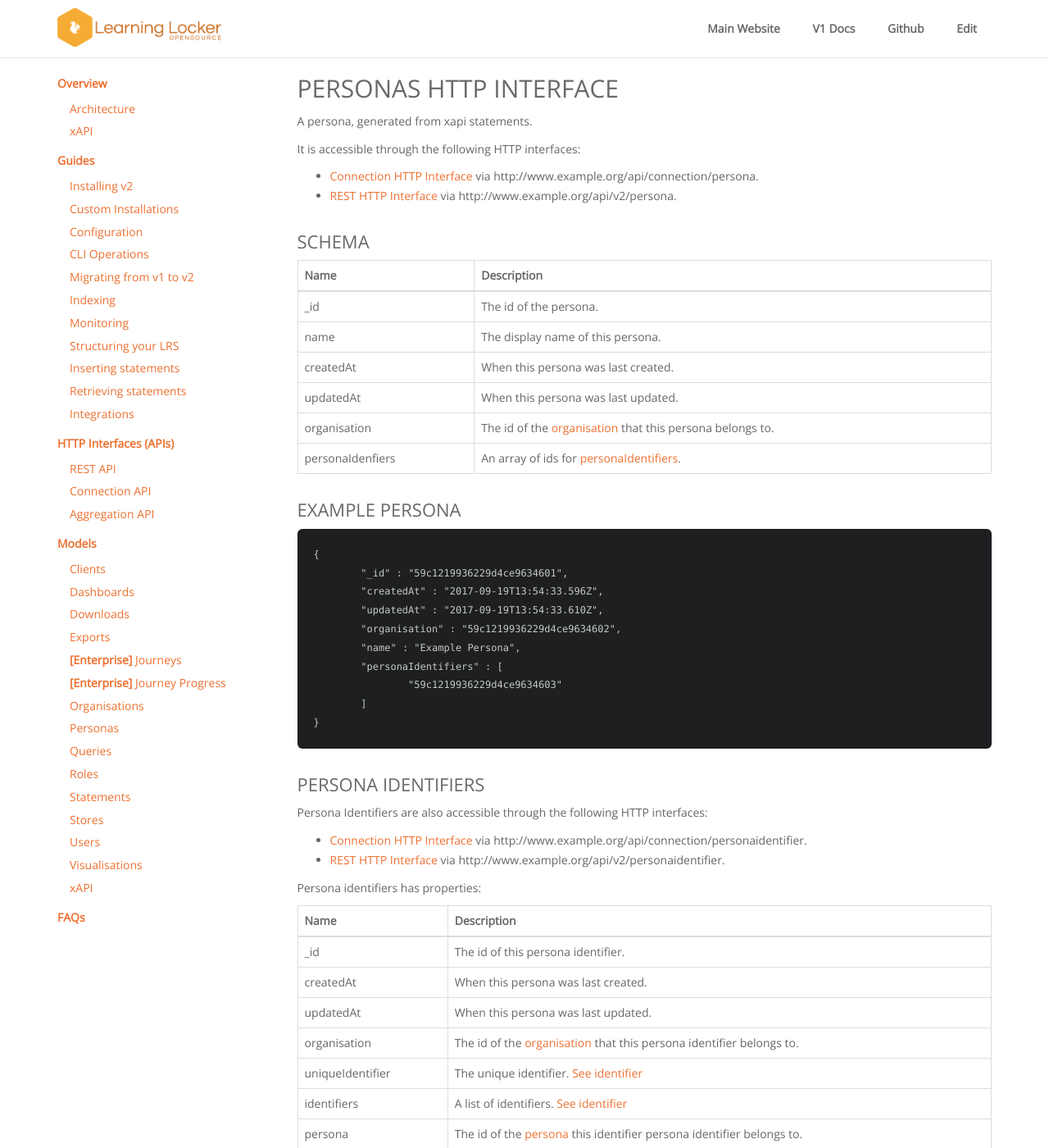
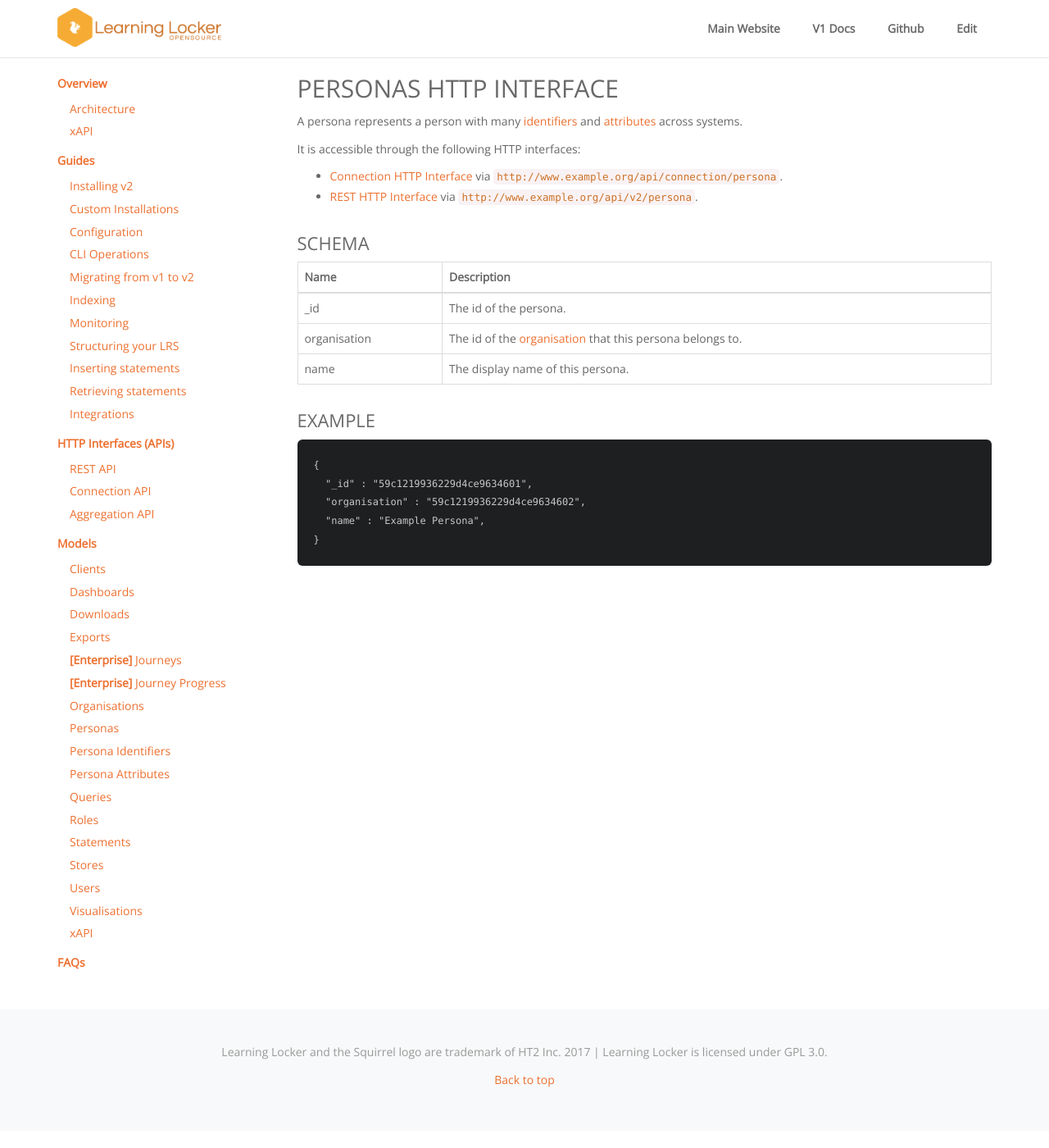
Before and after one commit to LearningLocker/docs, a Jekyll site: the page built from src/http-personas.md, in a window 1280 px wide and 1400 px high. Shown: the whole window at 82% size. Built offline with Jekyll 4.4.1, drawn with Linux system fonts in a browser that asks for light colours; nearby versions of some CDN libraries; our own code applies the rules of GitHub Pages for plain Markdown files; some of the changed text lies outside the part shown.

Commit message:
feat(personas): Adds docs for new personas.

````diff
--- a/src/_layouts/default.html
+++ b/src/_layouts/default.html
@@ -14,55 +14,125 @@
           <a href="../welcome">Overview</a>
         </div>
         <ul class="nav">
-          <li><a href="../overview-architecture">Architecture</a></li>
-          <li><a href="../overview-xapi">xAPI</a></li>
+          <li>
+            <a href="../overview-architecture">Architecture</a>
+          </li>
+          <li>
+            <a href="../overview-xapi">xAPI</a>
+          </li>
         </ul>
         <div class="sidebar-title">
           <a href="#">Guides</a>
         </div>
         <ul class="nav">
-          <li><a href="../guides-installing">Installing v2</a></li>
-          <li><a href="../guides-custom-installation">Custom Installations</a></li>
-          <li><a href="../guides-configuring">Configuration</a></li>
-          <li><a href="../guides-cli">CLI Operations</a></li>
-          <li><a href="../guides-migrating">Migrating from v1 to v2</a></li>
-          <li><a href="../guides-indexing">Indexing</a></li>
-          <li><a href="../guides-monitoring">Monitoring</a></li>
-          <li><a href="../guides-structuring">Structuring your LRS</a></li>
-          <li><a href="../guides-inserting">Inserting statements</a></li>
-          <li><a href="../guides-retrieving">Retrieving statements</a></li>
-          <li><a href="../guides-integrating">Integrations</a></li>
+          <li>
+            <a href="../guides-installing">Installing v2</a>
+          </li>
+          <li>
+            <a href="../guides-custom-installation">Custom Installations</a>
+          </li>
+          <li>
+            <a href="../guides-configuring">Configuration</a>
+          </li>
+          <li>
+            <a href="../guides-cli">CLI Operations</a>
+          </li>
+          <li>
+            <a href="../guides-migrating">Migrating from v1 to v2</a>
+          </li>
+          <li>
+            <a href="../guides-indexing">Indexing</a>
+          </li>
+          <li>
+            <a href="../guides-monitoring">Monitoring</a>
+          </li>
+          <li>
+            <a href="../guides-structuring">Structuring your LRS</a>
+          </li>
+          <li>
+            <a href="../guides-inserting">Inserting statements</a>
+          </li>
+          <li>
+            <a href="../guides-retrieving">Retrieving statements</a>
+          </li>
+          <li>
+            <a href="../guides-integrating">Integrations</a>
+          </li>
         </ul>
 
         <div class="sidebar-title">
           <a href="#">HTTP Interfaces (APIs)</a>
         </div>
         <ul class="nav">
-          <li><a href="../http-rest">REST API</a></li>
-          <li><a href="../http-connection">Connection API</a></li>
-          <li><a href="../http-aggregation">Aggregation API</a></li>
+          <li>
+            <a href="../http-rest">REST API</a>
+          </li>
+          <li>
+            <a href="../http-connection">Connection API</a>
+          </li>
+          <li>
+            <a href="../http-aggregation">Aggregation API</a>
+          </li>
         </ul>
 
         <div class="sidebar-title">
           <a href="#">Models</a>
         </div>
         <ul class="nav">
-          <li><a href="../http-clients">Clients</a></li>
-          <li><a href="../http-dashboards">Dashboards</a></li>
-          <li><a href="../http-downloads">Downloads</a></li>
-          <li><a href="../http-exports">Exports</a></li>
-          <li><a href="../http-journeys"><strong>[Enterprise]</strong> Journeys</a></li>
-          <li><a href="../http-journey-progress"><strong>[Enterprise]</strong> Journey Progress</a></li>
-          <li><a href="../http-organisations">Organisations</a></li>
-          <li><a href="../http-personas">Personas</a></li>
-          <li><a href="../http-queries">Queries</a></li>
+          <li>
+            <a href="../http-clients">Clients</a>
+          </li>
+          <li>
+            <a href="../http-dashboards">Dashboards</a>
+          </li>
+          <li>
+            <a href="../http-downloads">Downloads</a>
+          </li>
+          <li>
+            <a href="../http-exports">Exports</a>
+          </li>
+          <li>
+            <a href="../http-journeys">
+              <strong>[Enterprise]</strong> Journeys</a>
+          </li>
+          <li>
+            <a href="../http-journey-progress">
+              <strong>[Enterprise]</strong> Journey Progress</a>
+          </li>
+          <li>
+            <a href="../http-organisations">Organisations</a>
+          </li>
+          <li>
+            <a href="../http-personas">Personas</a>
+          </li>
+          <li>
+            <a href="../http-persona-identifiers">Persona Identifiers</a>
+          </li>
+          <li>
+            <a href="../http-persona-attributes">Persona Attributes</a>
+          </li>
+          <li>
+            <a href="../http-queries">Queries</a>
+          </li>
 
-          <li><a href="../http-roles">Roles</a></li>
-          <li><a href="../http-statements">Statements</a></li>
-          <li><a href="../http-stores">Stores</a></li>
-          <li><a href="../http-users">Users</a></li>
-          <li><a href="../http-visualisations">Visualisations</a></li>
-          <li><a href="../http-xapi">xAPI</a></li>
+          <li>
+            <a href="../http-roles">Roles</a>
+          </li>
+          <li>
+            <a href="../http-statements">Statements</a>
+          </li>
+          <li>
+            <a href="../http-stores">Stores</a>
+          </li>
+          <li>
+            <a href="../http-users">Users</a>
+          </li>
+          <li>
+            <a href="../http-visualisations">Visualisations</a>
+          </li>
+          <li>
+            <a href="../http-xapi">xAPI</a>
+          </li>
         </ul>
         <div class="sidebar-title">
           <a href="../faqs">FAQs</a>
--- a/src/http-personas.md
+++ b/src/http-personas.md
@@ -3,98 +3,27 @@
 
 # Personas HTTP Interface
 
-A persona, generated from xapi statements.
+A persona represents a person with many [identifiers](../http-persona-identifiers) and [attributes](../http-persona-attributes) across systems.
 
 It is accessible through the following HTTP interfaces:
 
-- [Connection HTTP Interface](../http-connection) via http://www.example.org/api/connection/persona.
-- [REST HTTP Interface](../http-rest) via http://www.example.org/api/v2/persona.
+- [Connection HTTP Interface](../http-connection) via `http://www.example.org/api/connection/persona`.
+- [REST HTTP Interface](../http-rest) via `http://www.example.org/api/v2/persona`.
 
 ### Schema
 
 Name | Description
 --- | ---
 _id | The id of the persona.
+organisation | The id of the [organisation](../http-organisations#schema) that this persona belongs to.
 name | The display name of this persona.
-createdAt | When this persona was last created.
-updatedAt | When this persona was last updated.
-organisation | The id of the [organisation](../http-organisations#schema) that this persona belongs to.
-personaIdenfiers | An array of ids for [personaIdentifiers](#persona-identifiers).
 
-### Example Persona
+### Example
 
 ```json
 {
-	"_id" : "59c1219936229d4ce9634601",
-	"createdAt" : "2017-09-19T13:54:33.596Z",
-	"updatedAt" : "2017-09-19T13:54:33.610Z",
-	"organisation" : "59c1219936229d4ce9634602",
-	"name" : "Example Persona",
-	"personaIdentifiers" : [
-		"59c1219936229d4ce9634603"
-	]
+  "_id" : "59c1219936229d4ce9634601",
+  "organisation" : "59c1219936229d4ce9634602",
+  "name" : "Example Persona",
 }
 ```
-
-### Persona identifiers
-Persona Identifiers are also accessible through the following HTTP interfaces:
-
-- [Connection HTTP Interface](../http-connection) via http://www.example.org/api/connection/personaidentifier.
-- [REST HTTP Interface](../http-rest) via http://www.example.org/api/v2/personaidentifier.
-
-Persona identifiers has properties:
-
-Name | Description
---- | ---
-_id | The id of this persona identifier.
-createdAt | When this persona was last created.
-updatedAt | When this persona was last updated.
-organisation | The id of the [organisation](../http-organisations) that this persona identifier belongs to.
-uniqueIdentifier | The unique identifier. [See identifier](#identifier)
-identifiers | A list of identifiers. [See identifier](#identifier)
-persona | The id of the [persona](../http-persona) this identifier persona identifier belongs to.
-
-### identifier
-
-has properties:
-
-Name | Description
---- | ---
-key | The key of the identifier.
-value | The value of the identifier.
-
-
-### Example Persona Identifier
-
-```json
-{
-	"_id" : "59c1219936229d4ce9634603",
-	"organisation" : "59c1219936229d4ce9634602",
-	"uniqueIdentifier" : {
-		"key" : "statement.actor.account",
-		"value" : {
-			"homePage" : "http://example.org/users",
-			"name" : "Example Agent"
-		}
-	},
-	"updatedAt" : "2017-09-19T13:54:30.944Z",
-	"__v" : 1,
-	"createdAt" : "2017-09-19T13:54:30.702Z",
-	"identifiers" : [
-		{
-			"value" : "Example Agent",
-			"key" : "statement.actor.name"
-		},
-		{
-			"value" : "http://example.org/users",
-			"key" : "statement.actor.account.homePage"
-		},
-		{
-			"value" : "Example Agent",
-			"key" : "statement.actor.account.name"
-		}
-	],
-	"persona" : "59c1219936229d4ce9634601",
-	"personaScores" : [ ]
-}
-```
````
Also changed, not shown: src/http-persona-attributes.md (added, +33 -0 lines), src/http-persona-identifiers.md (added, +86 -0 lines), src/http-rest.md (+3 -1 lines).
